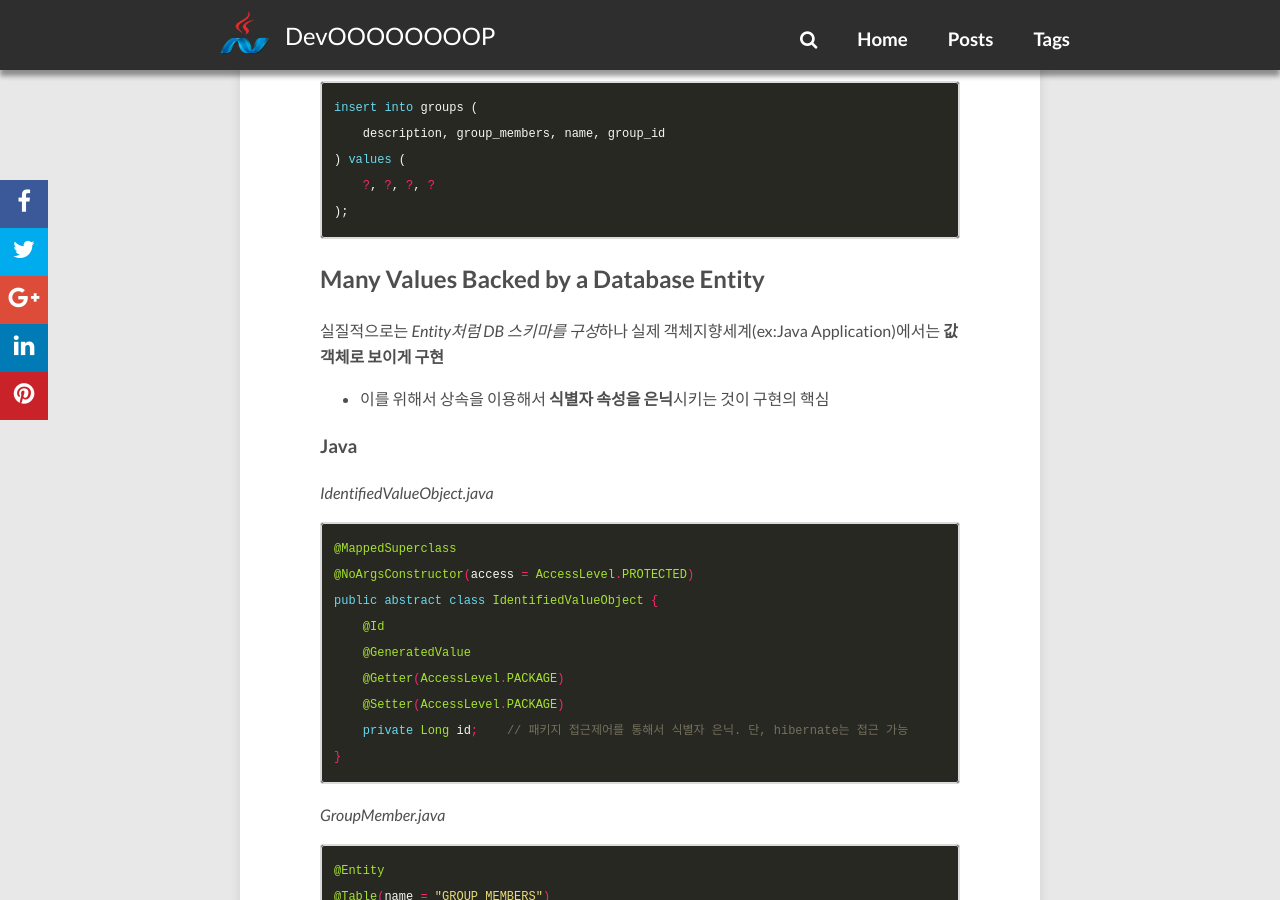
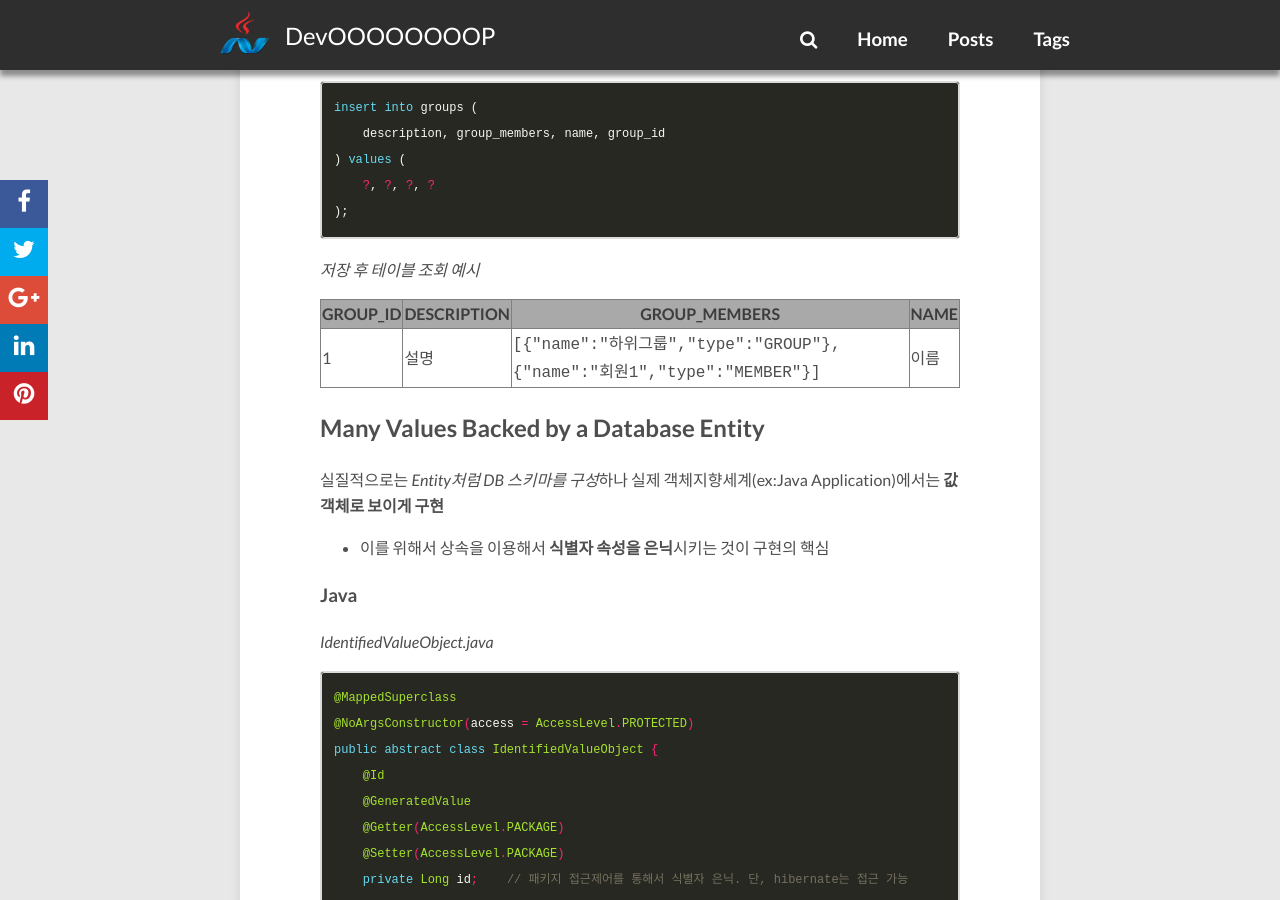
Before and after one commit to redutan/redutan.github.io, a Jekyll site: the page built from _posts/2018/2018-05-29-ddd-values-on-jpa.markdown, in a window 1280 px wide and 900 px high, scrolled down 3625 px. Built offline with Jekyll 4.4.1, drawn with Linux system fonts in a browser that asks for light colours; nearby versions of some CDN libraries; comment, search, counter and statistics services are not loaded.

Commit message:
Modify "ddd-values-on-jpa"

````diff
--- a/_posts/2018/2018-05-29-ddd-values-on-jpa.markdown
+++ b/_posts/2018/2018-05-29-ddd-values-on-jpa.markdown
@@ -129,6 +129,12 @@ insert into groups (
     ?, ?, ?, ?
 );
 ```
+
+*저장 후 테이블 조회 예시*
+
+| GROUP_ID | DESCRIPTION | GROUP_MEMBERS | NAME |
+|----------|-------------|---------------|-------|
+| 1 | 설명 | `[{"name":"하위그룹","type":"GROUP"},{"name":"회원1","type":"MEMBER"}]` | 이름 |
 
 ## Many Values Backed by a Database Entity
 
````
